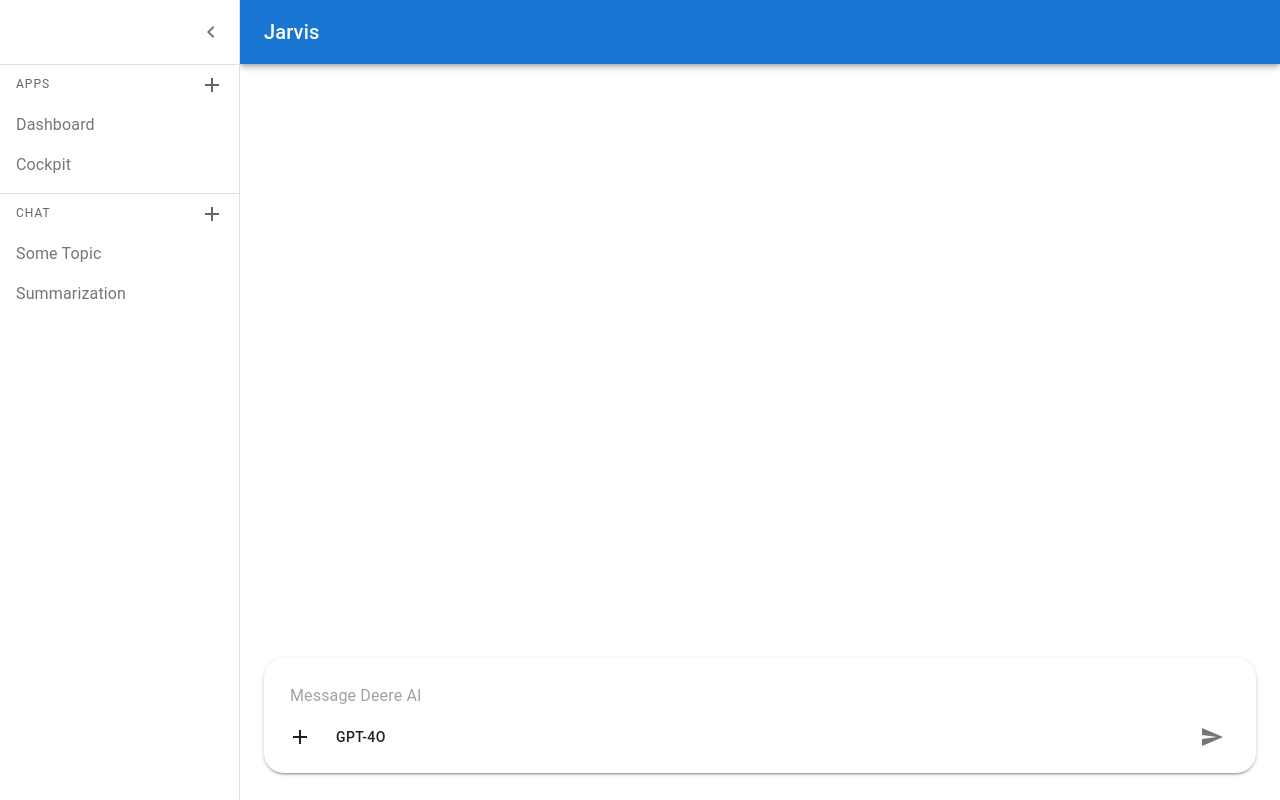
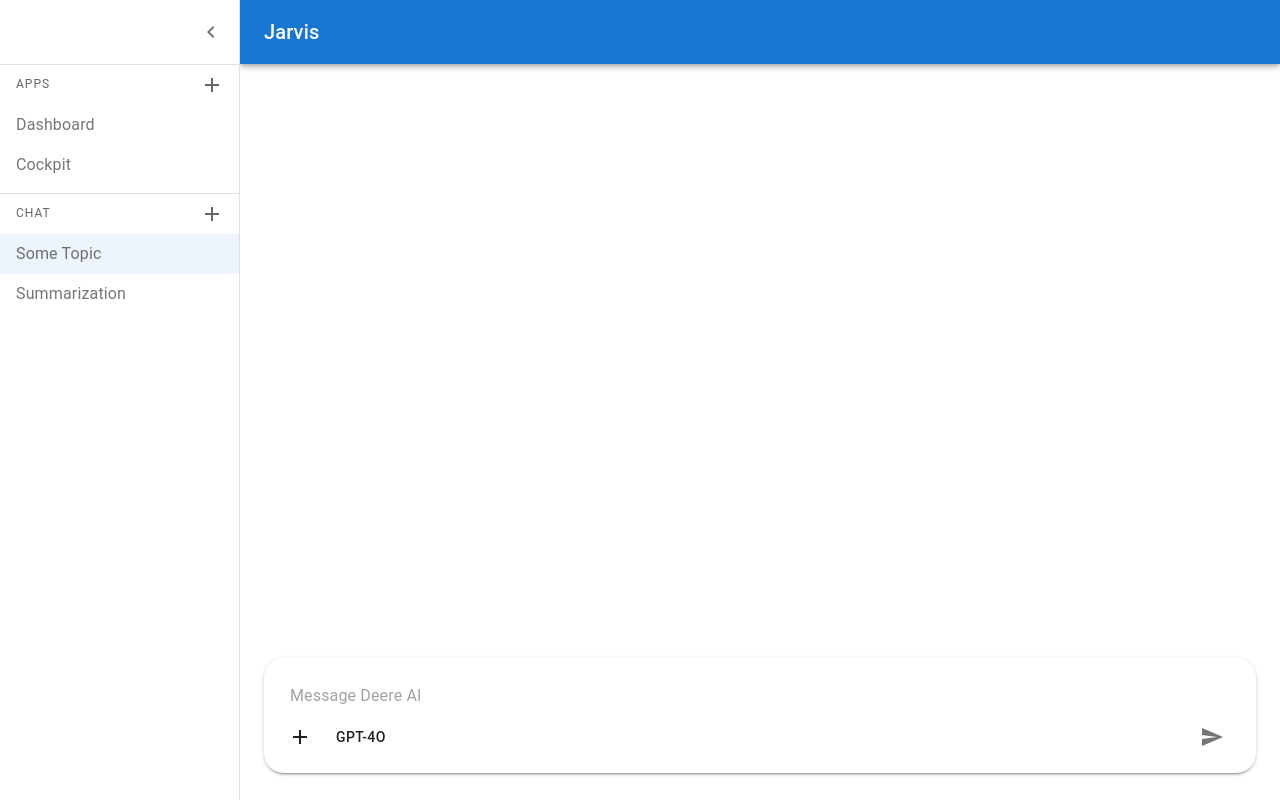
Before and after one commit to NickChecan/jarvis, a React (Create React App) app: page / in a window 1280 px wide. Both pictures are taken after a click on the button 32 px from the left and 32 px from the top of the page. Built offline with nearby package versions, Linux system fonts and the light colour scheme.

Commit message:
chore: set selected item in the sidebar

```diff
--- a/src/components/ItemsList/ItemsList.tsx
+++ b/src/components/ItemsList/ItemsList.tsx
@@ -6,9 +6,11 @@ import {CustomListSubheader, NewChatButton} from "./ItemsList.styles";
 interface ItemsListProps {
     items: string[];
     title: string;
+    selectedItem?: string;
+    onItemSelect?: (item: string) => void;
 }
 
-export default function ItemsList({ items, title }: ItemsListProps) {
+export default function ItemsList({ items, title, selectedItem, onItemSelect }: ItemsListProps) {
 
     return (
         <List
@@ -27,11 +29,14 @@ export default function ItemsList({ items, title }: ItemsListProps) {
                 </CustomListSubheader>
             }
         >
-            {items.map((text, index) => (
-                <ListItem key={text} disablePadding>
-                    <ListItemButton>
+            {items.map((item) => (
+                <ListItem key={item} disablePadding>
+                    <ListItemButton
+                        selected={selectedItem === item}
+                        onClick={() => onItemSelect && onItemSelect(item)}
+                    >
                         <ListItemIcon>
-                            {text}
+                            {item}
                         </ListItemIcon>
                     </ListItemButton>
                 </ListItem>
--- a/src/components/Sidebar/Sidebar.tsx
+++ b/src/components/Sidebar/Sidebar.tsx
@@ -12,12 +12,20 @@ import {
 } from "@mui/material";
 import SidebarHeader from "../SidebarHeader/SidebarHeader";
 import ItemsList from "../ItemsList/ItemsList";
-import {useSelector} from "react-redux";
+import {useDispatch, useSelector} from "react-redux";
 import {RootState} from "../../features/store";
+import {setSelectedItem} from "../../features/SidebarSlice";
 
 export default function Sidebar() {
+    const dispatch = useDispatch();
 
     const isOpen = useSelector((state: RootState) => state.sidebar.open);
+
+    const selectedItem = useSelector((state: RootState) => state.sidebar.selectedItem);
+
+    const apps = ['Dashboard', 'Cockpit'];
+
+    const chats = ['Some Topic', 'Summarization'];
 
     return (
         <PersistentDrawer
@@ -27,9 +35,19 @@ export default function Sidebar() {
         >
             <SidebarHeader/>
             <Divider/>
-            <ItemsList items={['Dashboard', 'Cockpit']} title={"apps"}/>
+            <ItemsList
+                items={apps}
+                title={"apps"}
+                selectedItem={selectedItem}
+                onItemSelect={(item) => dispatch(setSelectedItem(item))}
+            />
             <Divider/>
-            <ItemsList items={['Some Topic', 'Summarization']} title={"chat"}/>
+            <ItemsList
+                items={chats}
+                title={"chat"}
+                selectedItem={selectedItem}
+                onItemSelect={(item) => dispatch(setSelectedItem(item))}
+            />
         </PersistentDrawer>
     )
 
--- a/src/features/SidebarSlice.ts
+++ b/src/features/SidebarSlice.ts
@@ -2,25 +2,27 @@ import {createSlice, PayloadAction} from "@reduxjs/toolkit";
 
 type SidebarState = {
     open: boolean;
+    selectedItem: string;
 };
 
 const initialState: SidebarState = {
     open: false,
+    selectedItem: "Some Topic",
 };
 
 const sidebarSlice = createSlice({
         name: "sidebar",
         initialState,
         reducers: {
-            setOpen: (state, action: PayloadAction<boolean>) => {
-                state.open = action.payload;
-            },
             toggleSidebar: (state) => {
                 state.open = !state.open;
+            },
+            setSelectedItem: (state, action: PayloadAction<string>) => {
+                state.selectedItem = action.payload;
             },
         },
     })
 ;
 
-export const {setOpen, toggleSidebar} = sidebarSlice.actions;
+export const {toggleSidebar, setSelectedItem} = sidebarSlice.actions;
 export default sidebarSlice.reducer;
--- a/src/features/store.ts
+++ b/src/features/store.ts
@@ -3,12 +3,10 @@ import sidebarReducer from "./SidebarSlice";
 import { persistStore, persistReducer } from "redux-persist";
 import storage from 'redux-persist/lib/storage';
 
-const persistConfig = {
-    key: 'root',
+const persistedSidebarReducer = persistReducer({
+    key: 'sidebar',
     storage,
-}
-
-const persistedSidebarReducer = persistReducer(persistConfig, sidebarReducer);
+}, sidebarReducer);
 
 export const store = configureStore({
     reducer: {
```
